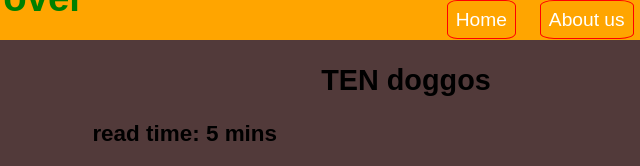
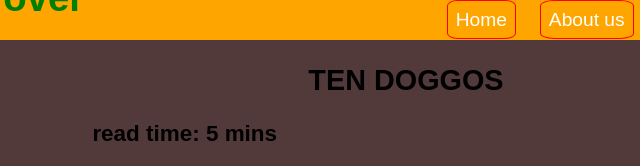
Before and after one commit to Haaris117/haaris117.github.io, a plain HTML site: page index.html in a window 1280 px wide. Shown: the top 166 px of the page, 370-1010 px from the left. Drawn offline with Linux system fonts and the light colour scheme; no server answers; a web font is replaced by a local one.

Commit message:
Update to index.html

```diff
--- a/index.html
+++ b/index.html
@@ -52,7 +52,7 @@
             <div>
                 <article>
                     <header>
-                        <h2>TEN doggos</h2>
+                        <h2>TEN DOGGOS</h2>
                         <h3>read time: 5 mins</h3>
                     </header>
                     <main>
```
